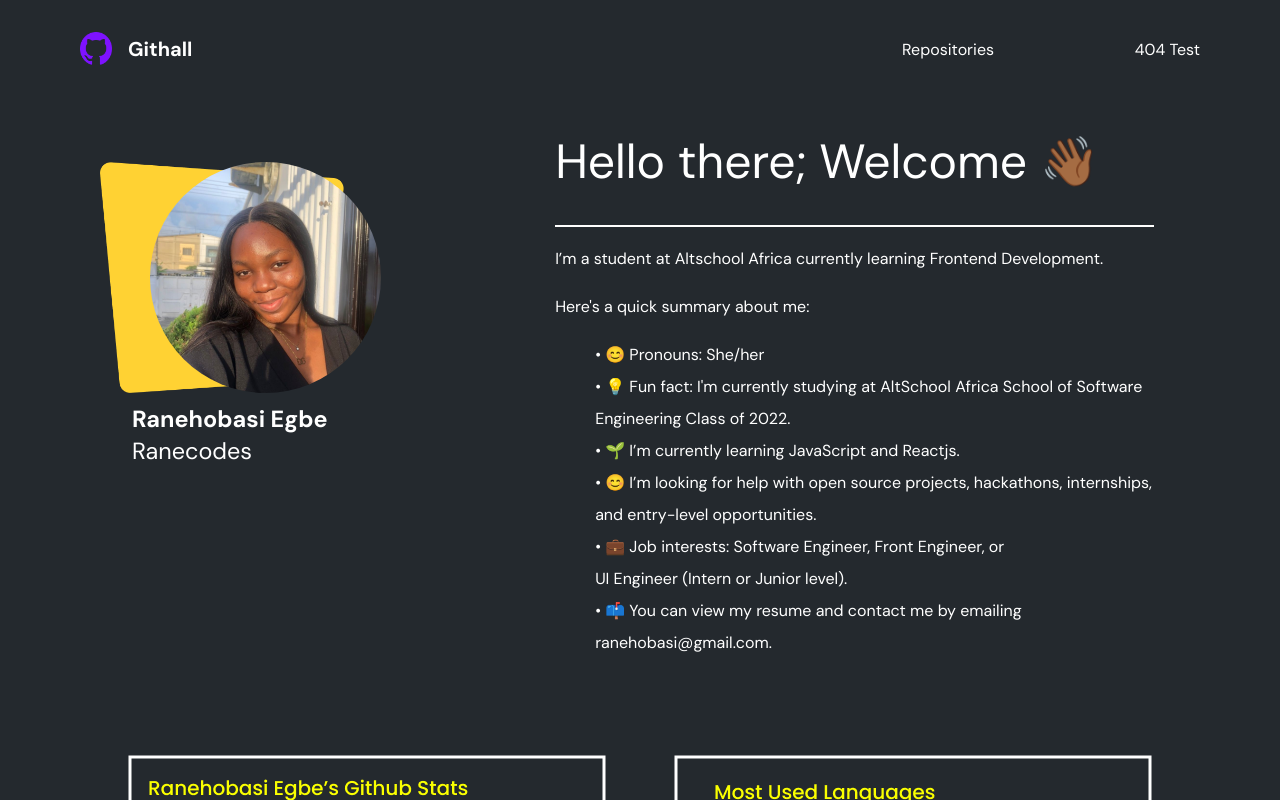
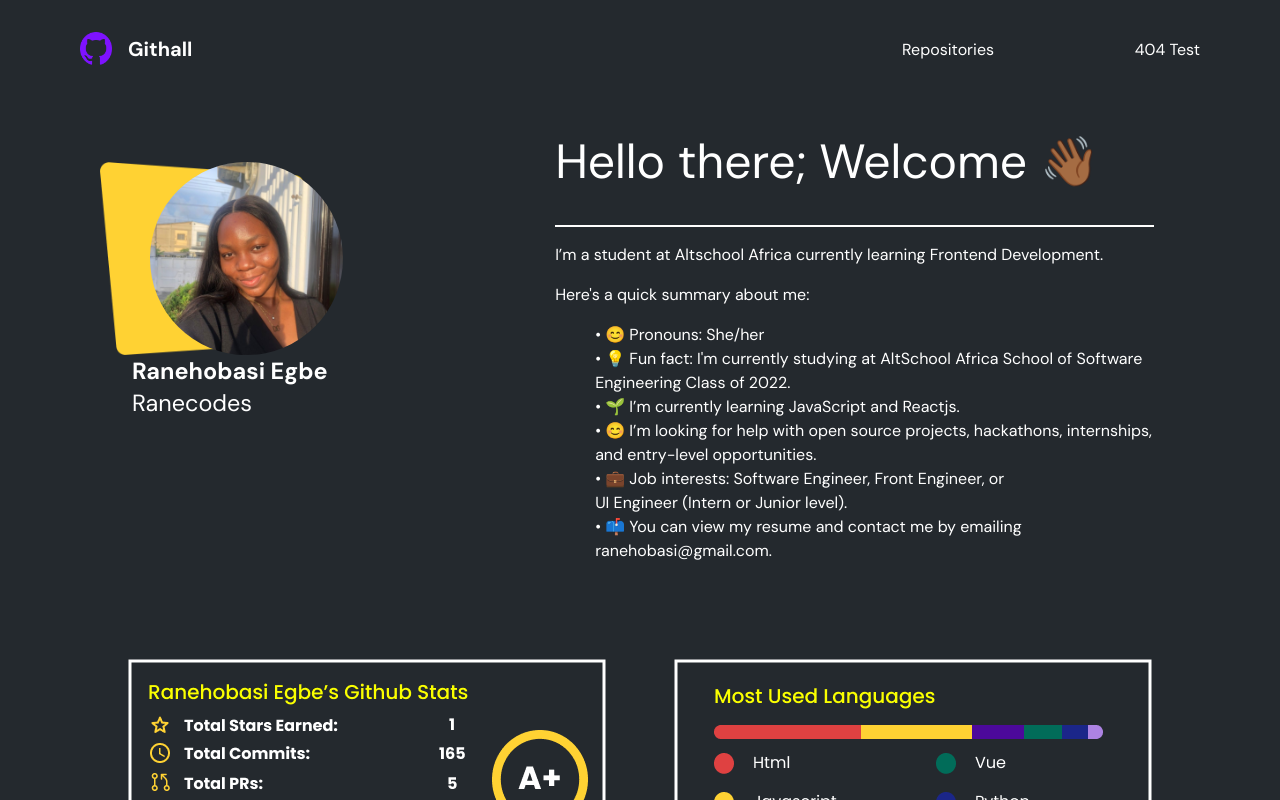
Before and after one commit to Ranecodes/AltschoolVueExam, a Vue app: page / in a window 1280 px wide. Shown: the top 800 px of the page. Built offline with nearby package versions, Linux system fonts and the light colour scheme.

Commit message:
line height edit white space still showing

```diff
--- a/src/components/HomePage.vue
+++ b/src/components/HomePage.vue
@@ -185,7 +185,7 @@ export default {
 }
 
 .hero-section-text-p {
-  line-height: 2rem;
+  line-height: 1.5rem;
 }
 
                        /* Middle Section */
```
